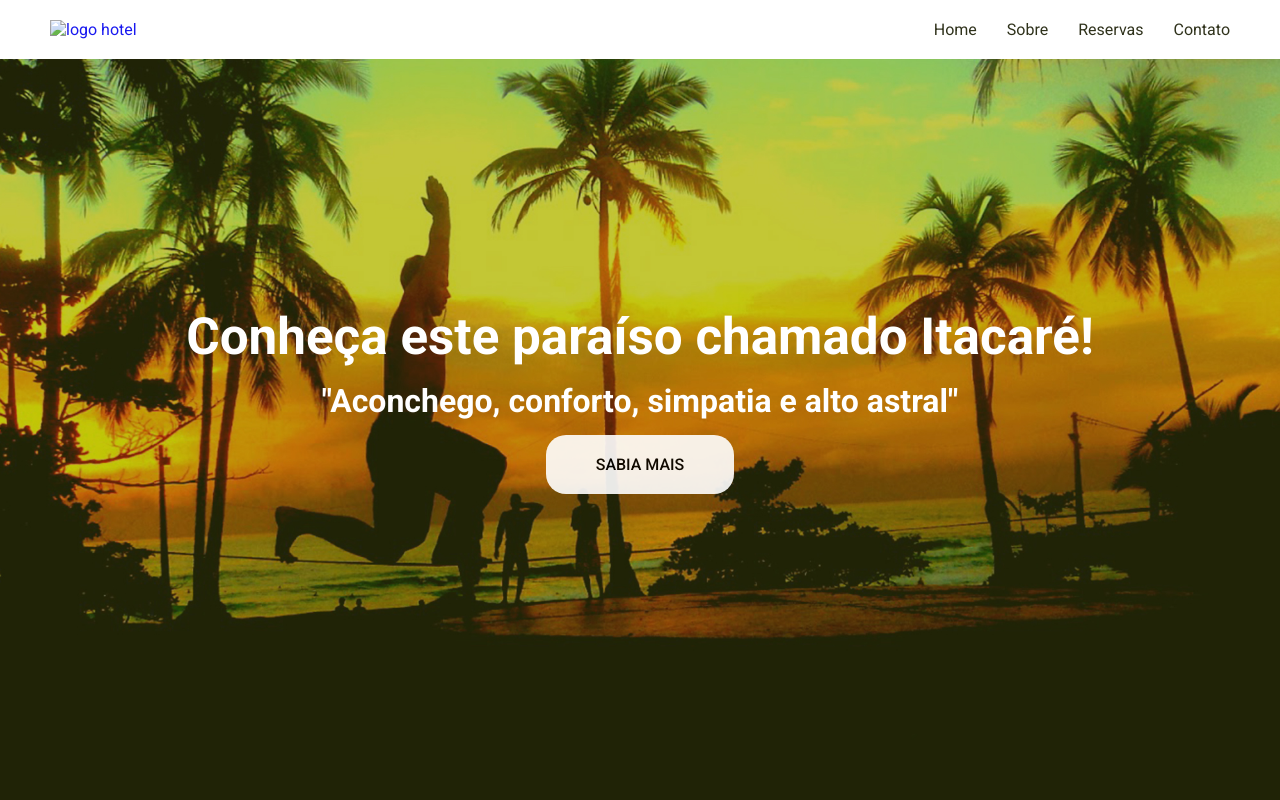
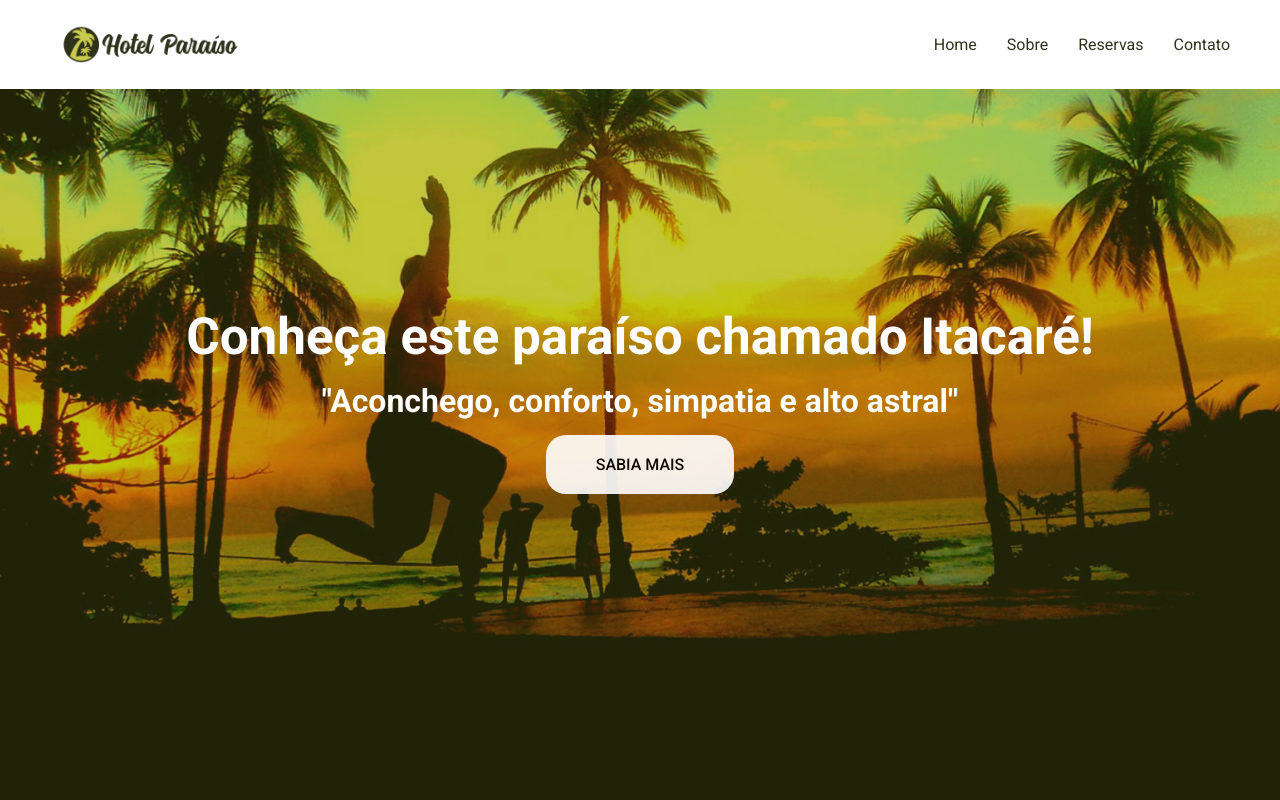
Before and after one commit to devreiis/HotelParaiso, a plain HTML site: page index.html in a window 1280 px wide. Shown: the top 800 px of the page. Drawn offline with Linux system fonts and the light colour scheme; the site is published under a folder, as on GitHub Pages, so addresses that start at the root find nothing.

Commit message:
Update index.html

```diff
--- a/index.html
+++ b/index.html
@@ -10,7 +10,7 @@
 </head>
 <body>
     <header>
-        <a href="#"><img src="/img/logo.png" alt="logo hotel"></a>
+        <a href="#"><img src="./img/logo.png" alt="logo hotel"></a>
 
         <nav>
             <ul>
```
